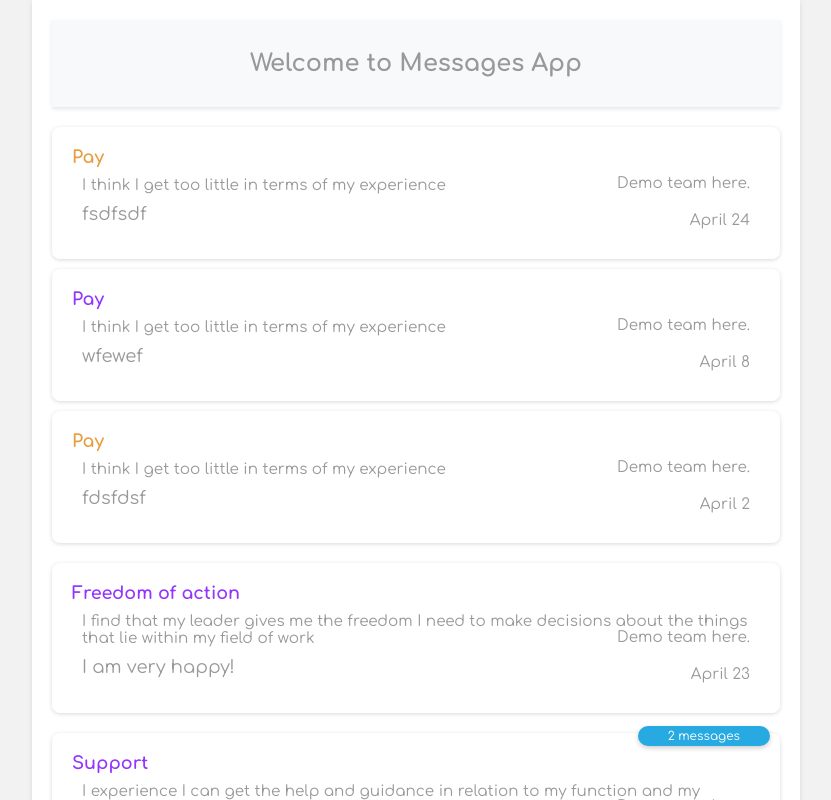
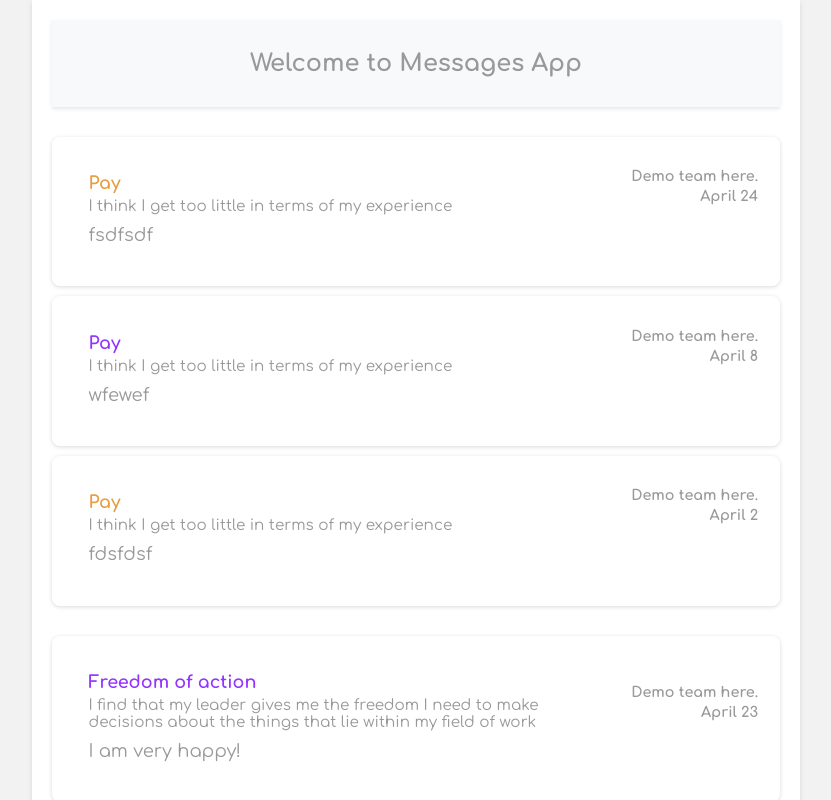
Before and after one commit to IvanGoranoff/messages-app, a React (Create React App) app in the folder messages-app/: page / in a window 1280 px wide. Both pictures are taken after a click on the element 640 px from the left and 192 px from the top of the page. Shown: the top 800 px of the page, without its empty margins (224-1055 px from the left). Built offline with nearby package versions, Linux system fonts and the light colour scheme.

Commit message:
some fixes

```diff
--- a/messages-app/src/components/Thread.js
+++ b/messages-app/src/components/Thread.js
@@ -20,8 +20,8 @@ function Thread({ messages }) {
                     <p style={{ fontSize: '18px' }}>{messages[0].text}</p>
                 </div>
                 <div className="metadata-details">
-                    <p>{messages[0].team}</p>
-                    <p>{formatDate(messages[0].created_at)}</p>
+                    <h5>{messages[0].team}</h5>
+                    <h5>{formatDate(messages[0].created_at)}</h5>
                 </div>
                 {messages.length > 1 && !isExpanded && (
                     <div className="count" style={{ backgroundColor: messages[0].score >= 6 ? '#27aae1' : '#e89d40' }}>
@@ -37,8 +37,8 @@ function Thread({ messages }) {
                         <p style={{ fontSize: '18px' }}>{message.text}</p>
                     </div>
                     <div className="metadata-details">
-                        <p>{message.team}</p>
-                        <p>{formatDate(message.created_at)}</p>
+                        <h5>{message.team}</h5>
+                        <h5>{formatDate(message.created_at)}</h5>
                     </div>
                 </div>
             ))}
--- a/messages-app/src/styles/main.scss
+++ b/messages-app/src/styles/main.scss
@@ -4,7 +4,7 @@
 // Define colors and variables
 $font-family: 'Comfortaa', cursive;
 $background-color: #f2f2f2;
-$text-color: #999999; // updated for contrast
+$text-color: #999999;
 $high-rating-color: #9335ff;
 $low-rating-color: #e89d40;
 $border-color: #ccc;
@@ -61,7 +61,7 @@ body, html {
 .count {
     background-color: $low-rating-color;
     color: white;
-    padding: 3px 30px;
+    padding: 3px 50px;
     border-radius: 10px;
     font-size: 0.75rem;
     box-shadow: 0 2px 5px rgba(0,0,0,0.2);
@@ -74,18 +74,23 @@ h4 {
     padding: 0;
     font-size: 1.1rem;
 }
+h5 {
+    margin-top: -3%;
+    padding: 0;
+    font-size: 0.9rem;
+}
 
 p {
     font-size: 0.95rem;
-    margin: 10px;
+    margin: 5px 22% 10px  0px ;
 
 }
 .message-card {
     background-color: #fff;
     border-radius: 8px;
     box-shadow: 0 1px 4px rgba(0,0,0,0.15);
-    padding: 20px;
-    margin-top: 10px;
+    padding: 5% 3% 8% 5%;
+    margin-top: 10px !important;
     display: flex;
     flex-direction: column;
     align-items: stretch;
```
